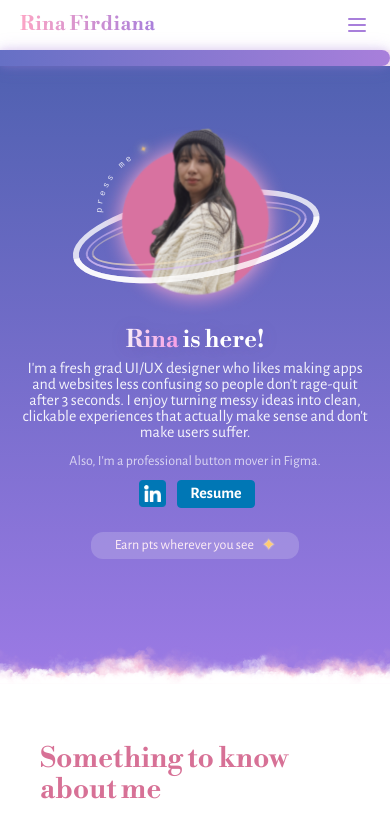
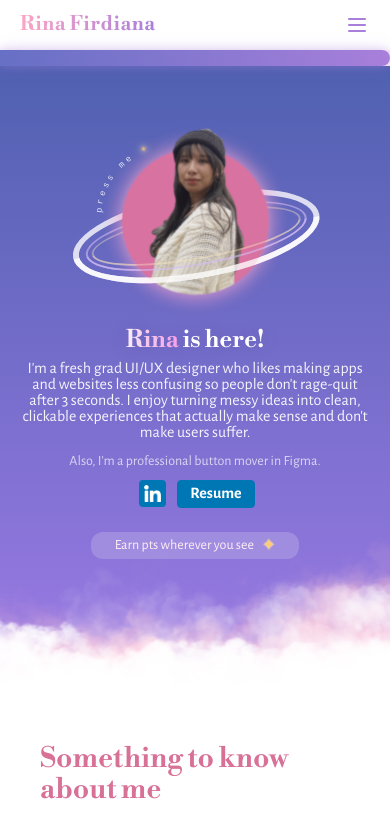
Before and after one commit to RinaFirdianaa/Portfolio, a React (Vite) app: page / in a window 390 px wide. Shown: the top 833 px of the page. Built offline with nearby package versions, Linux system fonts and the light colour scheme; a web font is replaced by a local one.

Commit message:
Update Cloudbackground.module.css

```diff
--- a/src/components/Hero/Cloudbackground.module.css
+++ b/src/components/Hero/Cloudbackground.module.css
@@ -54,16 +54,27 @@
 :global(html.dark) .cloud3 { background-image: url('/images/Cloud3-dark.PNG'); mix-blend-mode: normal; }
 :global(html.dark) .cloud4 { background-image: url('/images/Cloud4-dark.PNG'); mix-blend-mode: normal; }
 
-@media (max-width: 768px), (prefers-reduced-motion: reduce) {
+@media (max-width: 768px) {
+  .cloudLayer {
+    width: 300%;
+    background-size: auto 100%;
+    background-repeat: repeat-x;
+  }
+
+  .cloud1 { animation-duration: 28s; }
+  .cloud2 { animation-duration: 40s; }
+
+  .cloud3,
+  .cloud4 {
+    display: none;
+  }
+}
+
+@media (prefers-reduced-motion: reduce) {
   .cloudLayer {
     animation: none;
     width: 100%;
     background-size: 100% auto;
     background-repeat: no-repeat;
   }
-
-  .cloud3,
-  .cloud4 {
-    display: none;
-  }
 }
```
